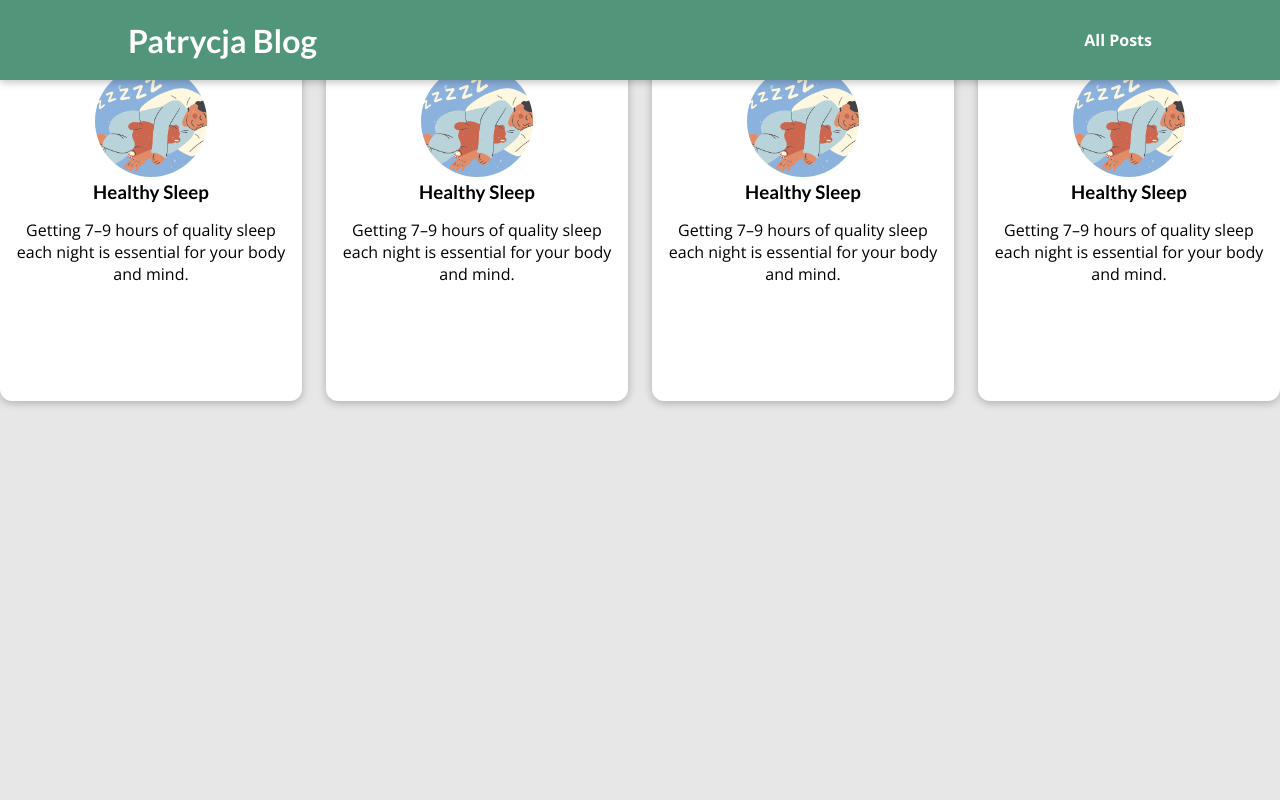
After one commit to Patycka/Blog_Website, a Django app: template blog/templates/blog/all-posts.html in a window 1280 px wide. The commit adds this page. Run offline with Django 3.2, Linux system fonts and the light colour scheme; the template is opened without the code that fills it, so the values that code supplies are empty.

Commit message:
Show all posts view with html and css.

```diff
--- /dev/null
+++ b/blog/static/blog/all-posts.css
@@ -0,0 +1,43 @@
+body {
+  background-color: #e7e7e7;
+}
+
+#main-navigation {
+  background-color: rgb(81, 150, 122);
+  box-shadow: 0 2px 8px rgba(0, 0, 0, 0.25);
+}
+
+#all-posts {
+  margin: 7rem auto;
+  width: 90%;
+  max-width: 60rem;
+}
+
+#all-posts h2 {
+  text-align: center;
+  font-size: 2rem;
+  color: #2e2e2e;
+  margin: 3rem 0;
+}
+
+ul {
+  list-style: none;
+  margin: 0;
+  padding: 0;
+  display: grid;
+  grid-template-columns: repeat(auto-fill, minmax(17rem, 1fr));
+  gap: 1.5rem;
+}
+
+.post img {
+  width: 7rem;
+  height: 7rem;
+}
+
+.post a {
+  height: 22rem;
+  transform-origin: center;
+  box-shadow: 0 2px 8px rgba(0, 0, 0, 0.25);
+  border-radius: 12px;
+  background-color: white;
+}
--- /dev/null
+++ b/blog/static/blog/post.css
@@ -0,0 +1,43 @@
+.post {
+  display: flex;
+  flex-direction: column;
+  align-items: center;
+  text-align: center;
+}
+
+.post a {
+  text-decoration: none;
+  color: black;
+  transition: all 0.2s ease;
+  padding: 1rem;
+}
+
+.post a:hover,
+.post a:active {
+  transform: scale(1.1);
+  background-color: #390281;
+  color: white;
+}
+
+.post img {
+  width: 5rem;
+  height: 5rem;
+  object-fit: cover;
+  border-radius: 50%;
+}
+
+.post h3 {
+  margin: 0.25rem 0;
+}
+
+.post time {
+  color: #666666;
+  margin: 0.25rem;
+  font-style: italic;
+  font-size: 0.85rem;
+}
+
+.post:hover time,
+.post:active time {
+  color: white;
+}
--- /dev/null
+++ b/blog/templates/blog/all-posts.html
@@ -0,0 +1,25 @@
+{% extends "base.html" %}
+
+{% block title %}
+All my posts
+{% endblock %}
+
+{% load static %}
+{% block css_files%}
+<link rel="stylesheet" href="{% static 'blog/post.css' %}">
+<link rel="stylesheet" href="{% static 'blog/all-posts.css' %}">
+{% endblock %}
+
+
+{% block content %}
+<section id = "all_posts">
+    <h2>My all posts</h2>
+<ul>
+    {% include "blog/includes/post.html" %}
+    {% include "blog/includes/post.html" %}
+    {% include "blog/includes/post.html" %}
+    {% include "blog/includes/post.html" %}
+</ul>
+</section>
+
+{% endblock %}
--- /dev/null
+++ b/blog/templates/blog/includes/post.html
@@ -0,0 +1,14 @@
+{% load static %}
+
+<li>
+            <article class="post">
+                <a href = "">
+                    <img src="{% static 'blog/images/healthy_sleep.jpg' %}" alt="Healthy sleep. How long should it last?"/>
+                    <div class="post__content">
+                        <h3>Healthy Sleep</h3>
+                        <p>Getting 7–9 hours of quality sleep each night is
+                            essential for your body and mind.</p>
+                    </div>
+                </a>
+            </article>
+        </li>
--- a/blog/views.py
+++ b/blog/views.py
@@ -6,7 +6,7 @@ def main_page(request):
     return render(request, 'blog/index.html')
 
 def posts(request):
-    return render(request, 'blog/posts.html')
+    return render(request, 'blog/all-posts.html')
 
 def show_post(request, slug):
     return HttpResponse("First post")
--- a/templates/base.html
+++ b/templates/base.html
@@ -9,6 +9,12 @@
     {% block css_files %}{% endblock %}
 </head>
 <body>
+    <header id="main-navigation">
+        <h1><a href = "{% url 'blog_index' %}" class = "link_blog">Patrycja Blog</a></h1>
+        <nav>
+            <a href = "{% url 'blog_posts' %}" class = "link_all_posts">All Posts</a>
+        </nav>
+    </header>
     {% block content %}
     {% endblock %}
 </body>
```
Also changed, not shown: blog/templates/blog/index.html (+3 -21 lines), blog/templates/blog/posts.html (deleted, +0 -10 lines), blog/static/blog/images/healthy_sleep.jpg (added), blog/static/blog/images/image.jpg (renamed from blog/static/blog/image.jpg).
